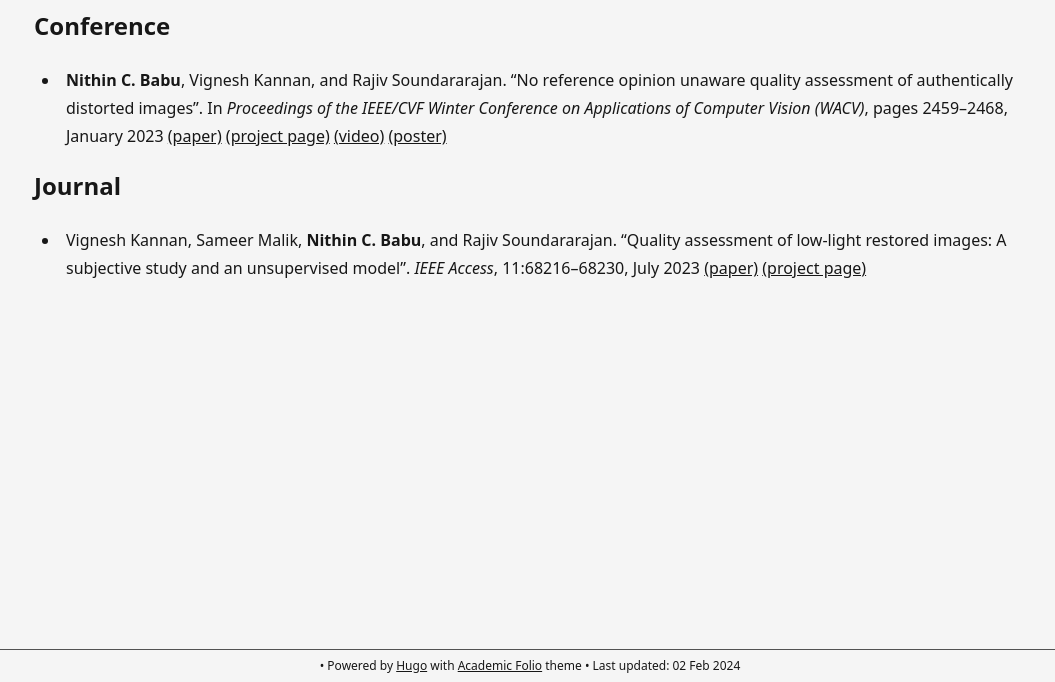
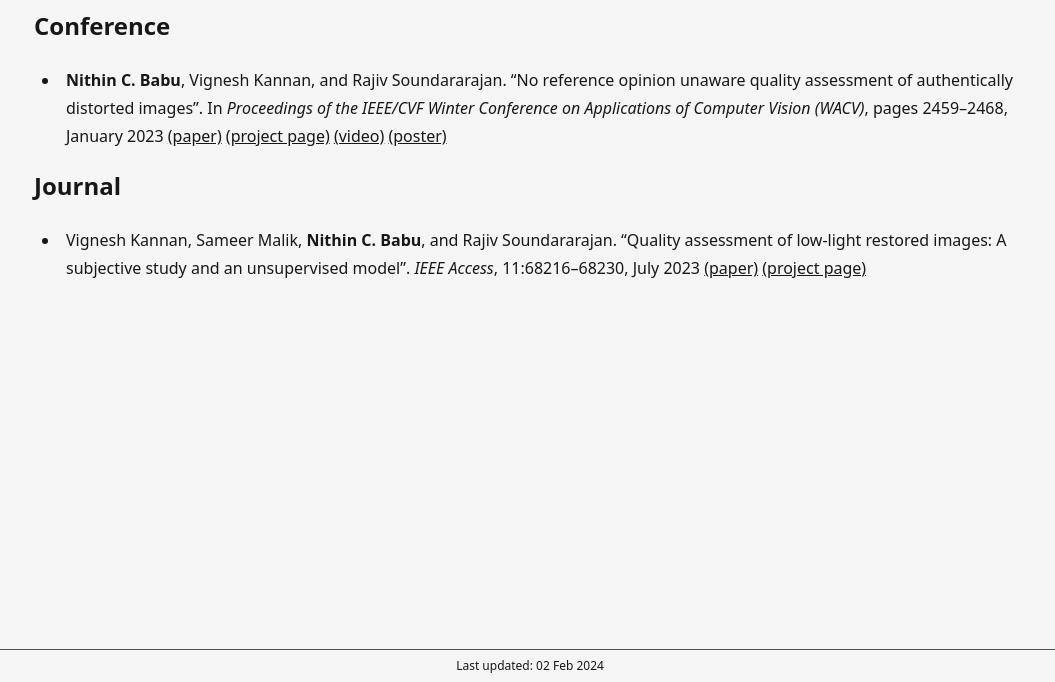
Before and after one commit to nithincbabu7/nithincbabu7.github.io, a plain HTML site: page publications/index.html in a window 1280 px wide. Shown: the part 118-800 px from the top of the page, without its empty margins (110-1165 px from the left). Drawn offline with Linux system fonts and the light colour scheme.

Commit message:
footer updated

```diff
--- a/publications/index.html
+++ b/publications/index.html
@@ -8,7 +8,7 @@
 <meta name="viewport" content="width=device-width, initial-scale=1">
 <meta name="author" content="Nithin C Babu" />
 <meta name="description" content="Ph. D. Scholar, Department of Electrical Communication Engineering, IISc Bangalore">
-<meta name="keywords" content='nithin, nithin c babu, nithincbabu7, quality assessment, iisc, iisc bangalore, iisc bengaluru, indian institute of science, indian institute of science bangalore, indian institute of science bengaluru, gec thrissur, government engineering college thrissur' />
+<meta name="keywords" content='nithin, nithin c babu, nithincbabu7, quality assessment, deep learning, image processing, research, researcher, phd, iisc, iisc bangalore, iisc bengaluru, indian institute of science, indian institute of science bangalore, indian institute of science bengaluru, gec thrissur, government engineering college thrissur' />
 
 
 
@@ -262,11 +262,9 @@ Journal Vignesh Kannan, Sameer Malik, Nithin C. Babu, and Rajiv Soundararajan. &
 
         <footer class="fixed inset-x-0 bottom-0 p-2 bg-footer text-primary text-center text-xs font-light border-t border-divider">
 
-        &bull;
-        Powered by <a href="https://gohugo.io">Hugo</a> with
-        <a href="https://github.com/rohandebsarkar/academic-folio">Academic Folio</a> theme
 
-        &bull;
+
+
         Last updated: 02 Feb 2024
 
 </footer>
```
Also changed, not shown: 404.html (+3 -5 lines), categories/demo/index.html (+3 -5 lines), categories/index.html (+3 -5 lines), distill/example/index.html (+3 -5 lines), distill/index.html (+3 -5 lines), index.html (+3 -5 lines), miscellaneous/index.html (+3 -5 lines), news/access23/index.html (+3 -5 lines), news/index.html (+3 -5 lines), news/wacv23/index.html (+3 -5 lines), research/index.html (+3 -5 lines), resources/index.html (+3 -5 lines), tags/index.html (+3 -5 lines), teaching/index.html (+3 -5 lines).
